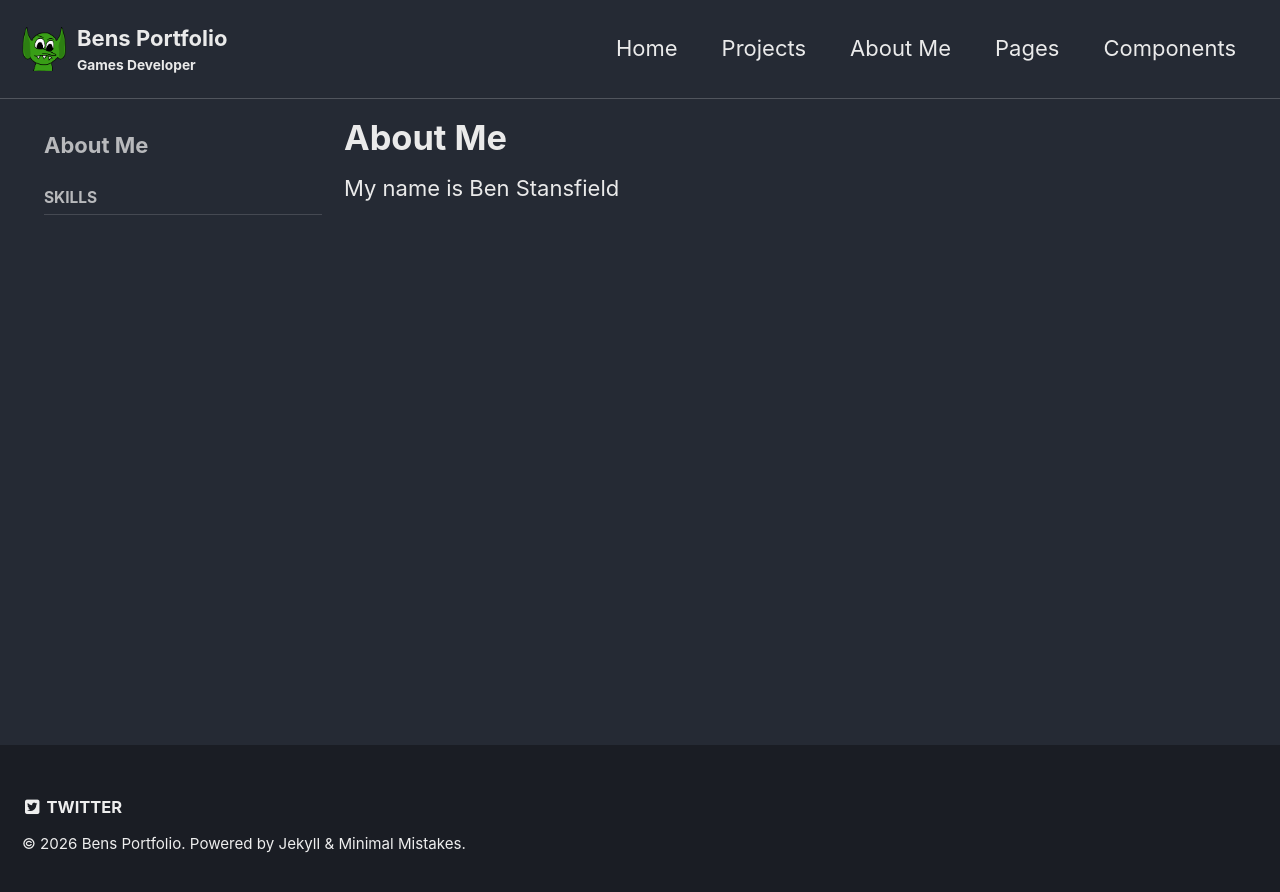
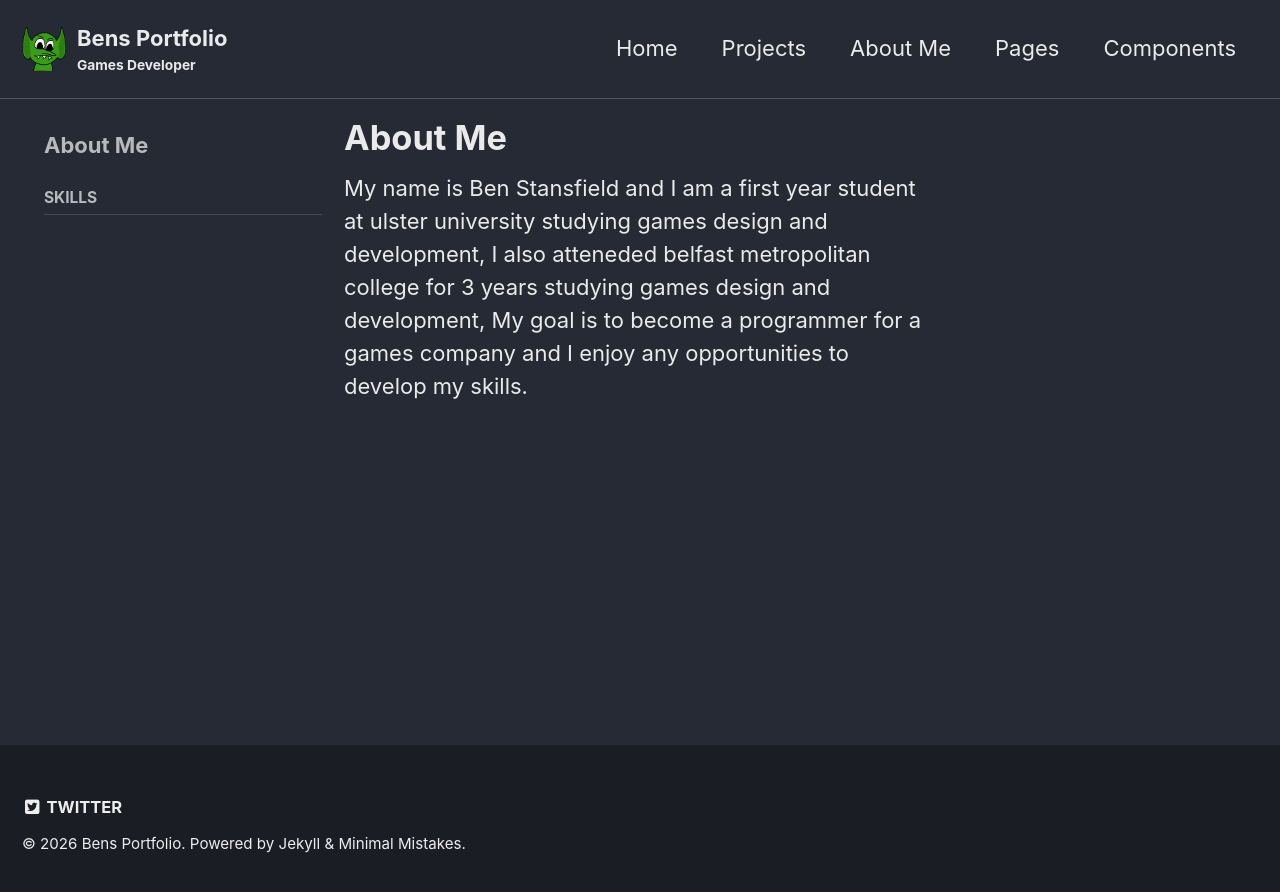
Before and after one commit to nvbnb17/nvbnb17.github.io, a Jekyll site: the page built from _pages/about-me.md, in a window 1280 px wide. Shown: the top 892 px of the page. Built offline with Jekyll 4.4.1, drawn with Linux system fonts in a browser that asks for light colours.

Commit message:
Update about-me.md

```diff
--- a/_pages/about-me.md
+++ b/_pages/about-me.md
@@ -8,4 +8,4 @@ sidebar:
     - about-me
 ---
 
-My name is Ben Stansfield
+My name is Ben Stansfield and I am a first year student at ulster university studying games design and development, I also atteneded belfast metropolitan college for 3 years studying games design and development, My goal is to become a programmer for a games company and I enjoy any opportunities to develop my skills.
```
